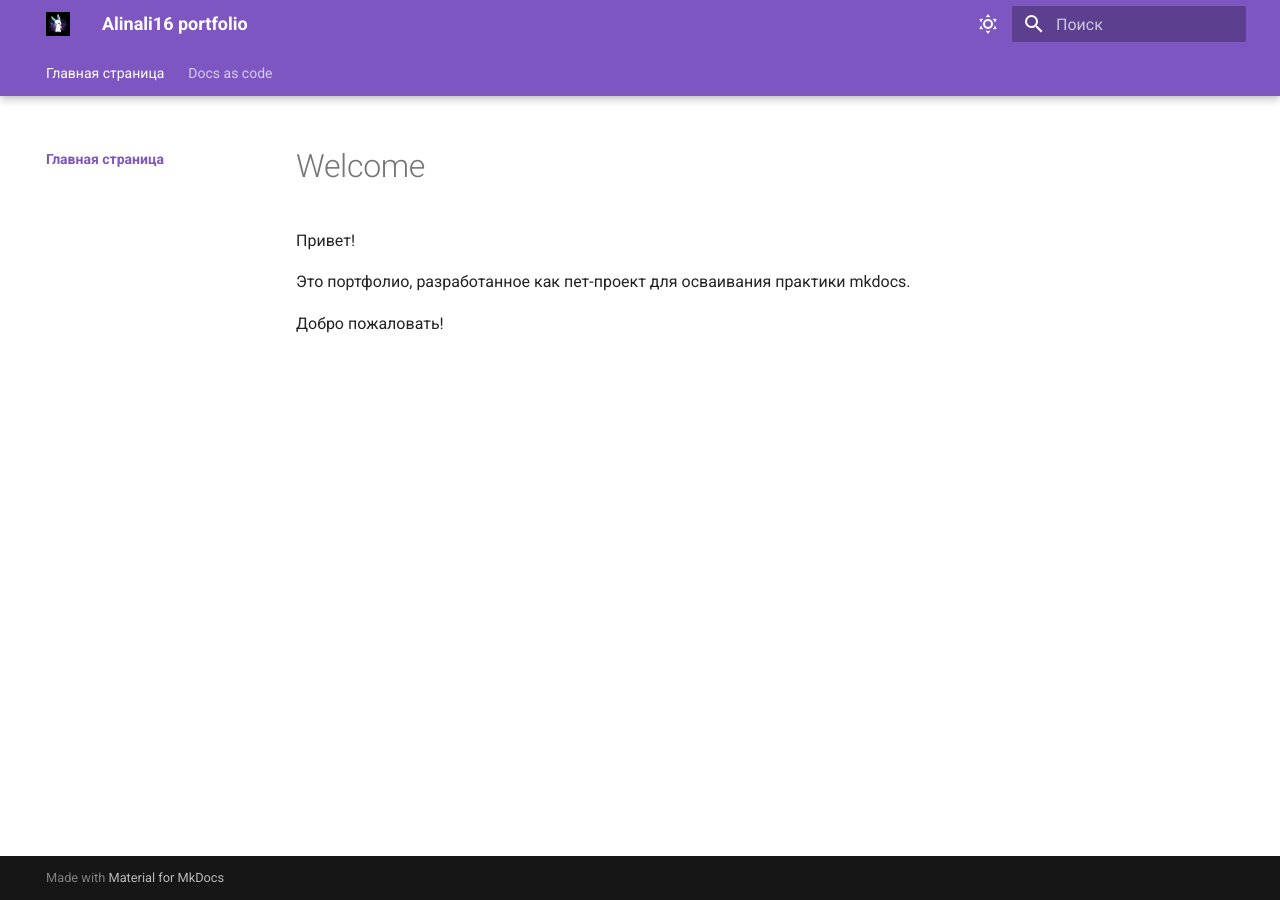
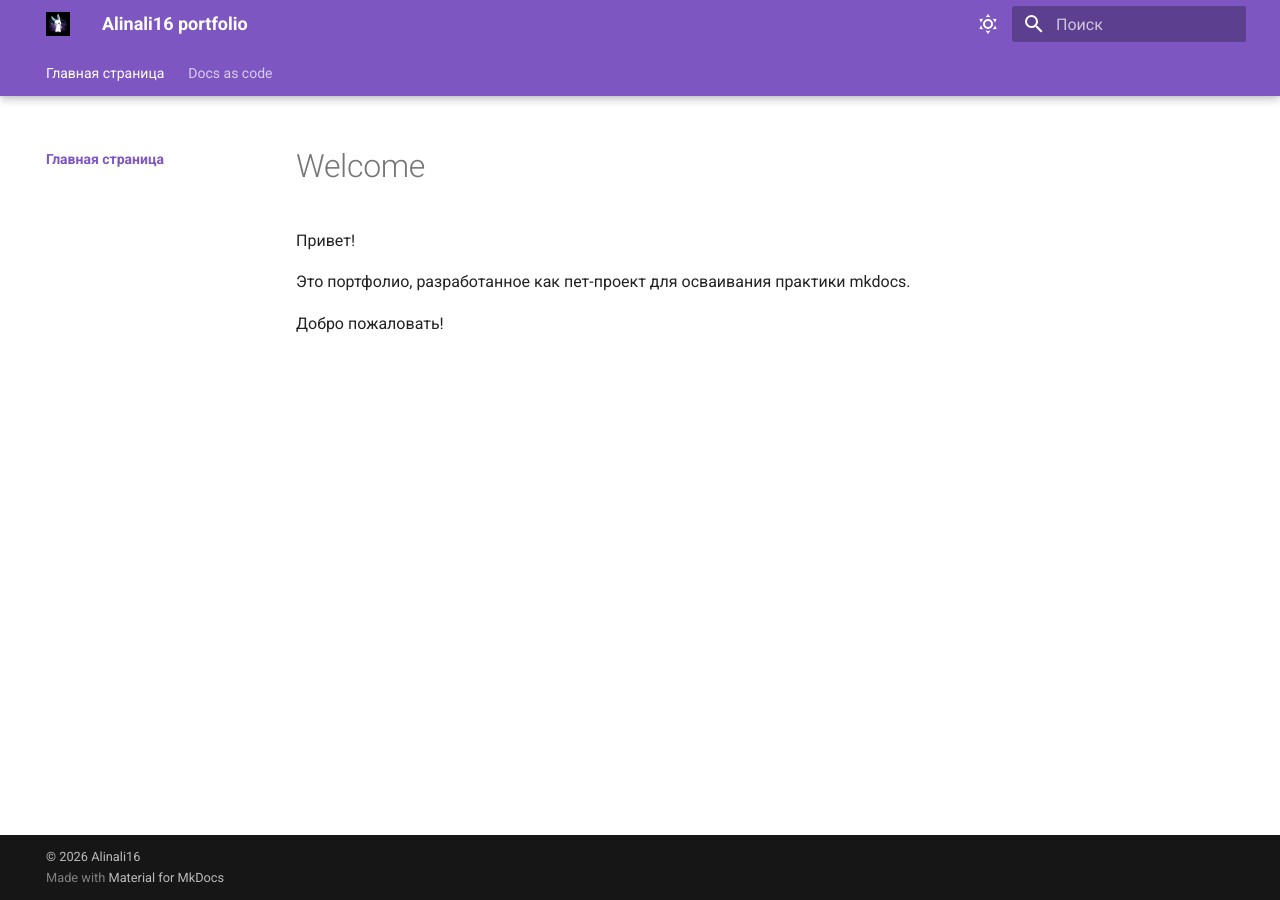
Before and after one commit to AlinAli16/portfolio_mkdocs, an MkDocs documentation site: the page built from docs/index.md, in a window 1280 px wide. Built offline with MkDocs 1.6.1 and Material for MkDocs 9.7.7, drawn with Linux system fonts in a browser that asks for light colours.

Commit message:
оформление портала

```diff
--- a/mkdocs.yml
+++ b/mkdocs.yml
@@ -68,3 +68,6 @@ markdown_extensions: # Расширения markdown
 
 plugins:
   - search # Плагин для подключения поиска на портале
+
+copyright: |
+  &copy; 2026 Alinali16
```
